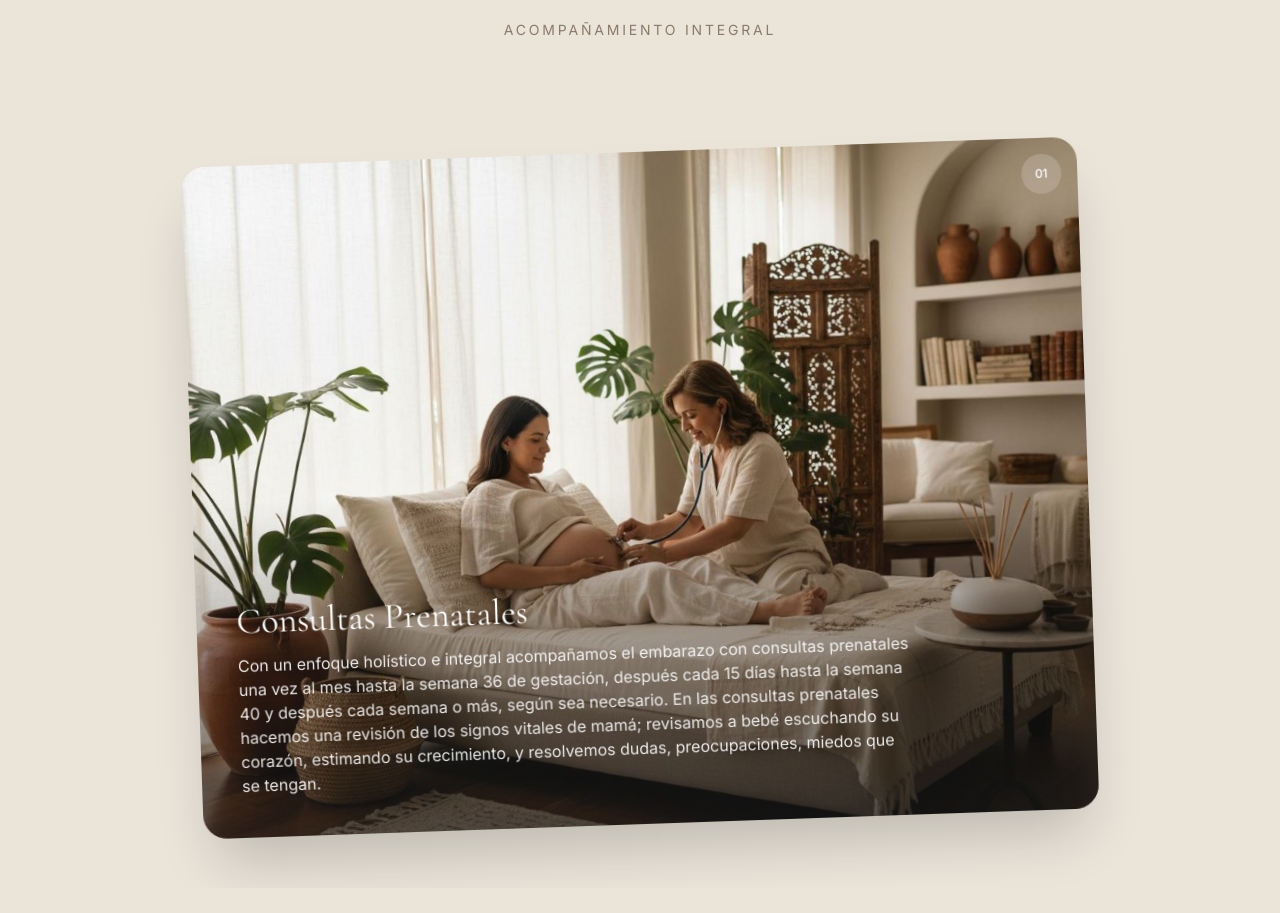
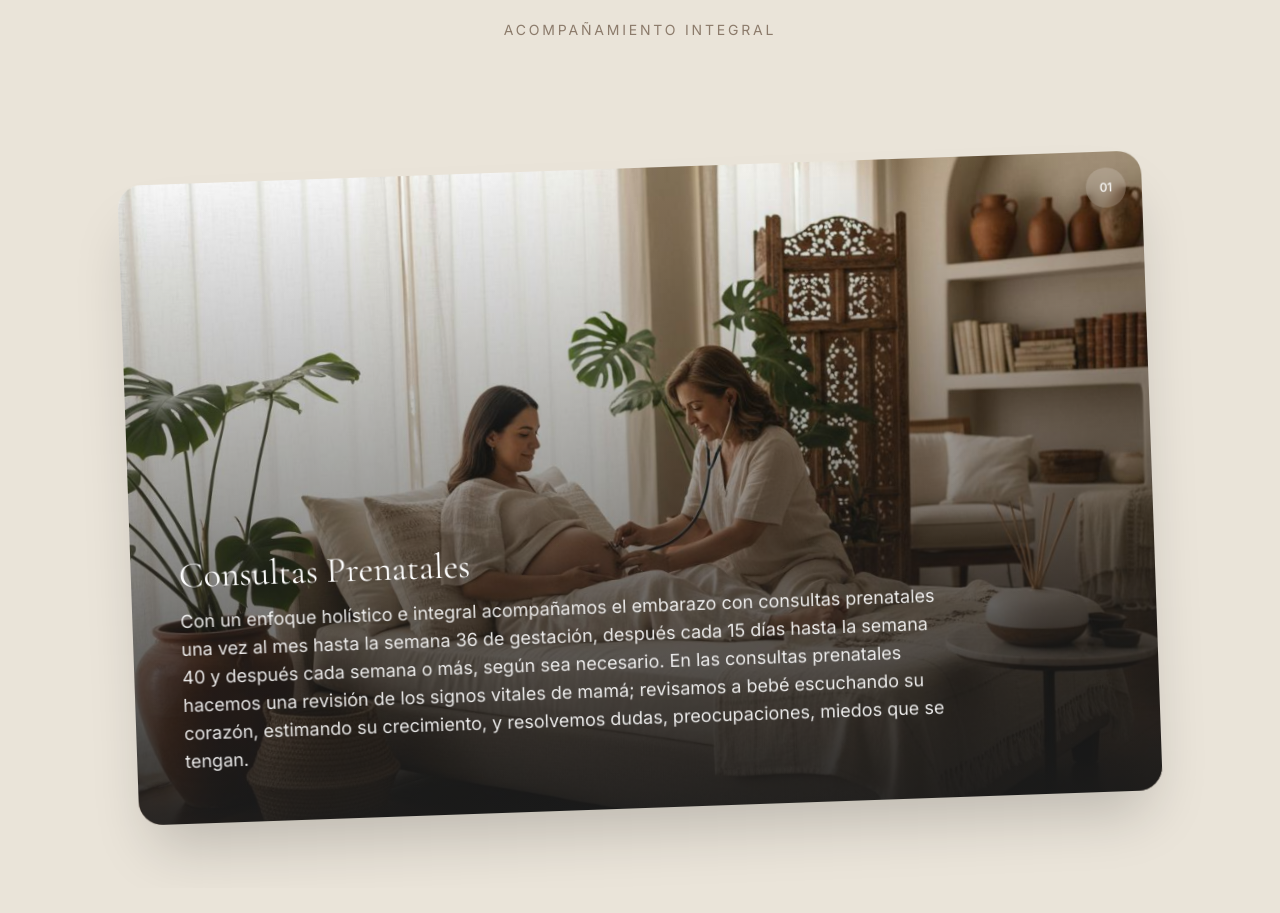
Before and after one commit to JonaCeb/CASA_ARAMARA, a React (Vite) app in the folder app/: page / in a window 1280 px wide. Shown: the part 2160-3073 px from the top of the page. Built offline with nearby package versions, Linux system fonts and the light colour scheme.

Commit message:
Update CardStack.tsx

```diff
--- a/app/src/sections/CardStack.tsx
+++ b/app/src/sections/CardStack.tsx
@@ -80,7 +80,7 @@ const CardStack = () => {
       className="relative w-full bg-kaleo-sand"
       style={{ minHeight: `${(cards.length + 1) * 100}vh` }}
     >
-      {/* Encabezado: Ahora es relativo para que no se encime con las tarjetas en móvil */}
+      {/* Encabezado Relativo */}
       <div className="relative pt-24 pb-12 text-center z-10 bg-kaleo-sand">
         <h2 className="font-display text-headline text-kaleo-earth">
           {cardStackConfig.sectionTitle}
@@ -95,8 +95,8 @@ const CardStack = () => {
         ref={wrapperRef}
         className="relative w-full h-screen flex items-start md:items-center justify-center overflow-hidden pt-8 md:pt-0"
       >
-        {/* Ajuste de aspecto: 4/5 para móvil (más alto para el texto separado) y 4/3 para desktop */}
-        <div className="relative w-full max-w-4xl mx-auto px-6 md:px-8 aspect-[4/5] md:aspect-[4/3]">
+        {/* Cambio: max-w-5xl y aspect-[16/10] para dar más altura en PC */}
+        <div className="relative w-full max-w-5xl mx-auto px-6 md:px-8 aspect-[4/5] md:aspect-[16/10]">
           {cards.map((card, index) => (
             <div
               key={card.id}
@@ -107,7 +107,6 @@ const CardStack = () => {
                 zIndex: index,
               }}
             >
-              {/* Card Structure: flex-col para separar imagen de texto en móvil */}
               <div className="relative flex flex-col overflow-hidden rounded-3xl shadow-deep bg-kaleo-cream h-full">
 
                 {/* 1. Contenedor de Imagen */}
@@ -117,16 +116,16 @@ const CardStack = () => {
                     alt={card.title}
                     className="w-full h-full object-cover"
                   />
-                  {/* Overlay sutil solo para Desktop */}
-                  <div className="hidden md:block absolute inset-0 bg-gradient-to-t from-kaleo-charcoal/60 via-transparent to-transparent" />
+                  {/* Gradiente de PC mejorado para cubrir más espacio vertical si el texto es largo */}
+                  <div className="hidden md:block absolute inset-0 bg-gradient-to-t from-kaleo-charcoal/90 via-kaleo-charcoal/40 to-transparent" />
                 </div>
 
-                {/* 2. Contenedor de Texto: Sólido en móvil, transparente/encimado en desktop */}
-                <div className="flex-1 p-6 md:absolute md:bottom-0 md:left-0 md:right-0 md:p-10 z-10 bg-kaleo-cream md:bg-transparent">
+                {/* 2. Contenedor de Texto */}
+                <div className="flex-1 p-6 md:absolute md:bottom-0 md:left-0 md:right-0 md:p-12 z-10 bg-kaleo-cream md:bg-transparent">
                   <h3 className="font-display text-2xl md:text-4xl text-kaleo-earth md:text-white mb-3">
                     {card.title}
                   </h3>
-                  <p className="font-body text-sm md:text-base text-kaleo-charcoal/80 md:text-white/90 leading-relaxed max-w-2xl">
+                  <p className="font-body text-sm md:text-lg text-kaleo-charcoal/80 md:text-white/90 leading-relaxed max-w-3xl">
                     {card.description}
                   </p>
                 </div>
@@ -143,7 +142,6 @@ const CardStack = () => {
         </div>
       </div>
 
-      {/* Espaciador final para suavizar la salida del scroll */}
       <div className="h-32 bg-kaleo-sand" />
     </section>
   );
```
